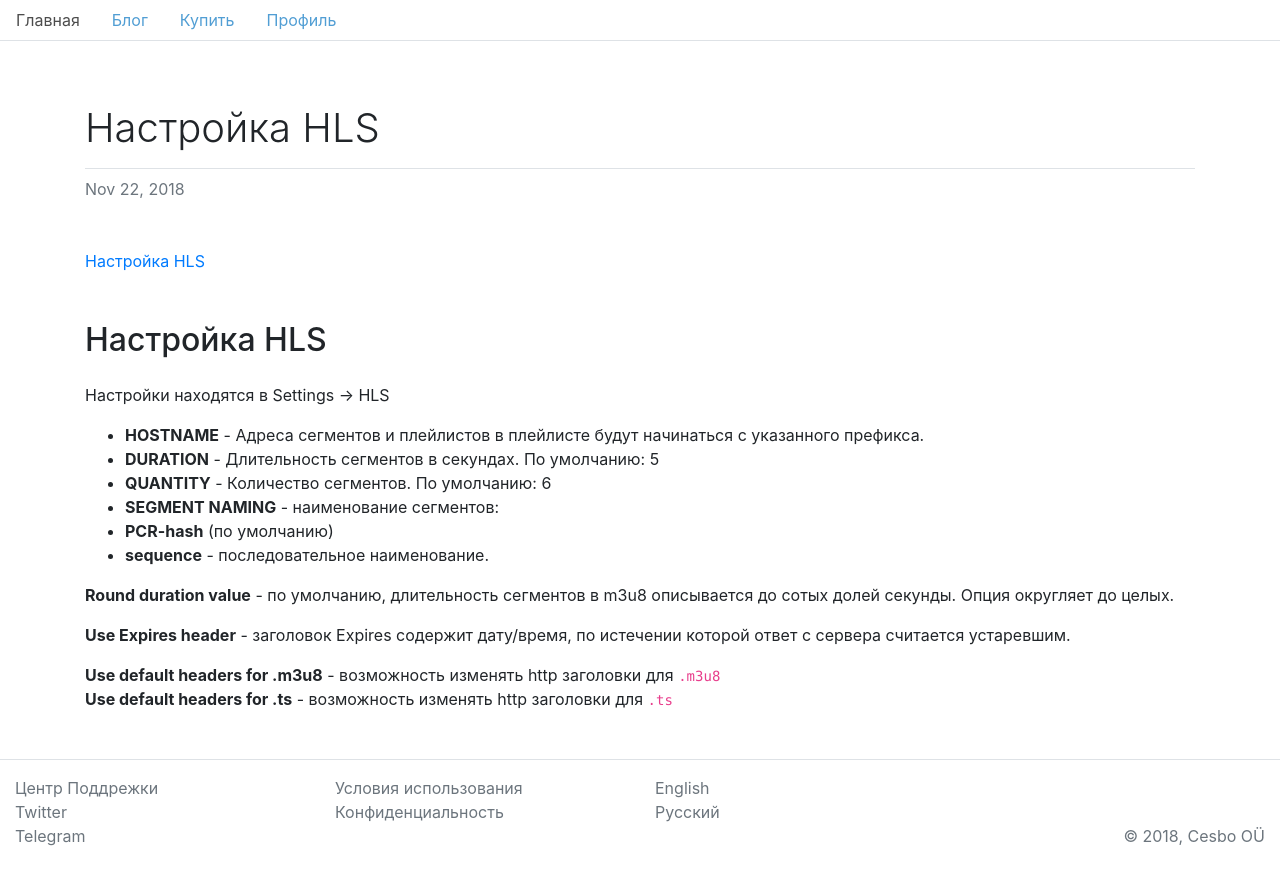
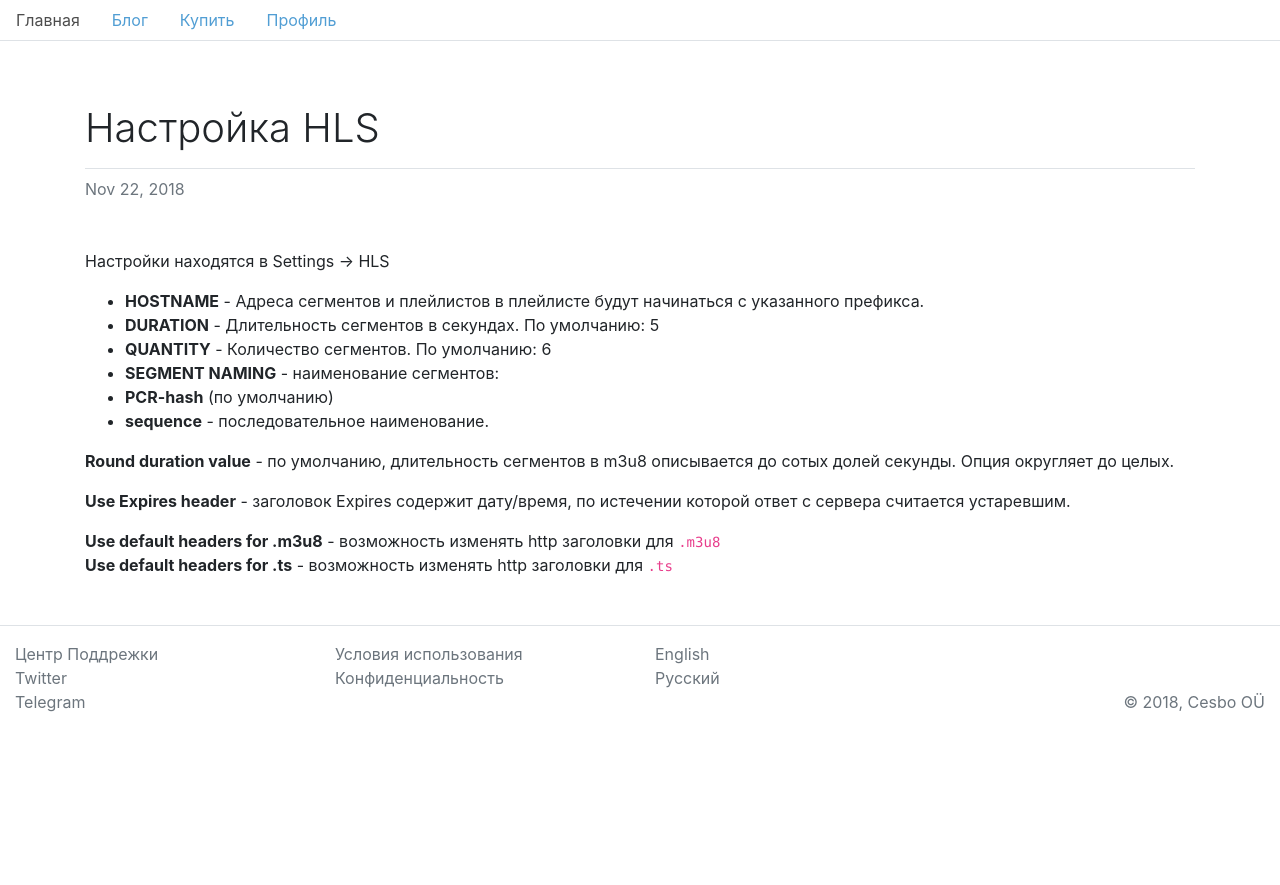
Before and after one commit to ramzes1401ss3/cesbo-www, a Jekyll site: the page built from ru/_posts/2018-11-22-hls.md, in a window 1280 px wide. Shown: the top 885 px of the page. Built offline with Jekyll 4.4.1, drawn with Linux system fonts in a browser that asks for light colours.

Commit message:
Update 2018-11-22-hls.md

```diff
--- a/ru/_posts/2018-11-22-hls.md
+++ b/ru/_posts/2018-11-22-hls.md
@@ -5,11 +5,9 @@ title: Настройка HLS
 tags: [dev]
 ---
 
-## Настройка HLS
+Настройки находятся в Settings -> HLS
 
 <!-- more -->
-
-Настройки находятся в Settings -> HLS
 
  - **HOSTNAME** - Адреса сегментов и плейлистов в плейлисте будут начинаться с указанного префикса.
  - **DURATION** - Длительность сегментов в секундах. По умолчанию: 5
```
